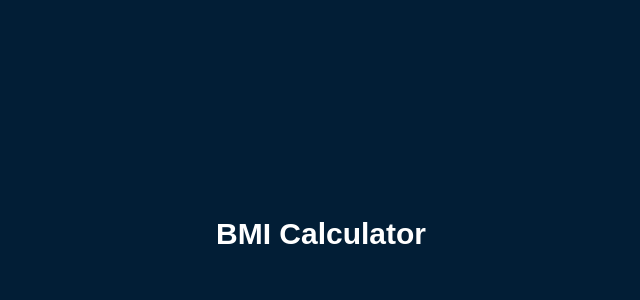
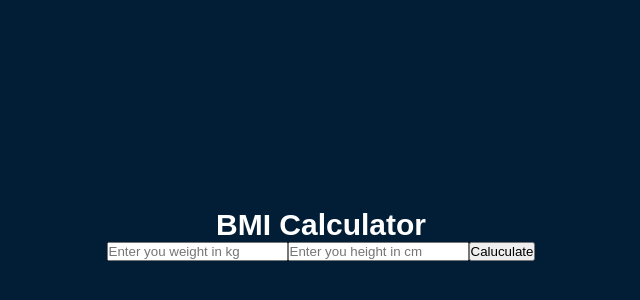
Before and after one commit to tamaskovacs0408/bmi_ts, a React (Create React App) app: page / in a window 1280 px wide. Shown: the part 166-466 px from the top of the page, without its empty margins (319-959 px from the left). Built offline with nearby package versions, Linux system fonts and the light colour scheme; the HTML template or start-up script is replaced by a standard one.

Commit message:
Create form for the Calculator

```diff
--- a/src/components/calculator.tsx
+++ b/src/components/calculator.tsx
@@ -1,12 +1,26 @@
 import React from 'react';
 import {Wrapper} from './calculator.style';
 
-const Calculator = () => {
+const Calculator: React.FC = () => {
   return (
     <Wrapper>
-
+      <form>
+        <input
+          type="number"
+          step="0.1"
+          placeholder="Enter you weight in kg"
+          required
+        />
+        <input
+          type="number"
+          step="0.1"
+          placeholder="Enter you height in cm"
+          required
+        />
+        <button type='submit'>Caluculate</button>
+      </form>
     </Wrapper>
-  )
+  );
 }
 
 export default Calculator;
```
